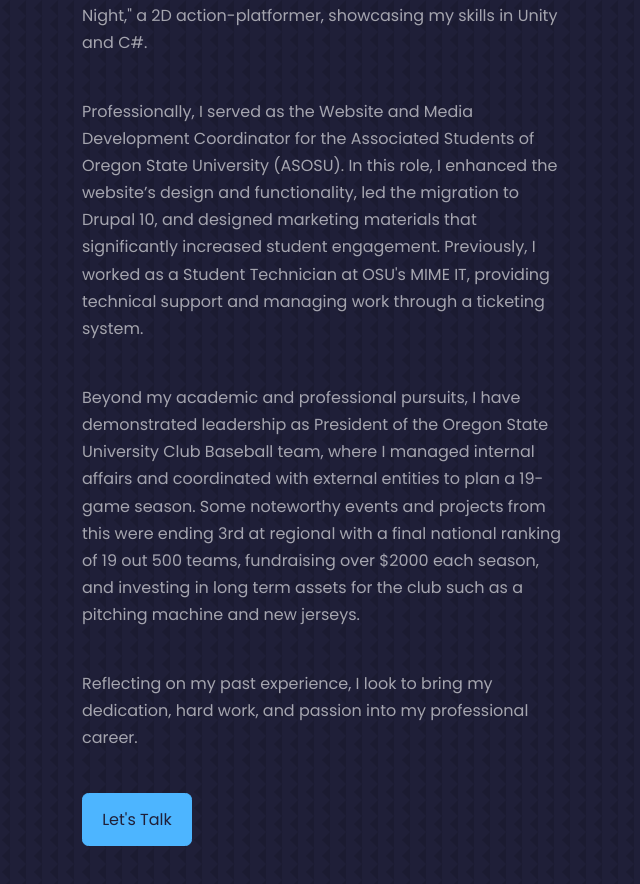
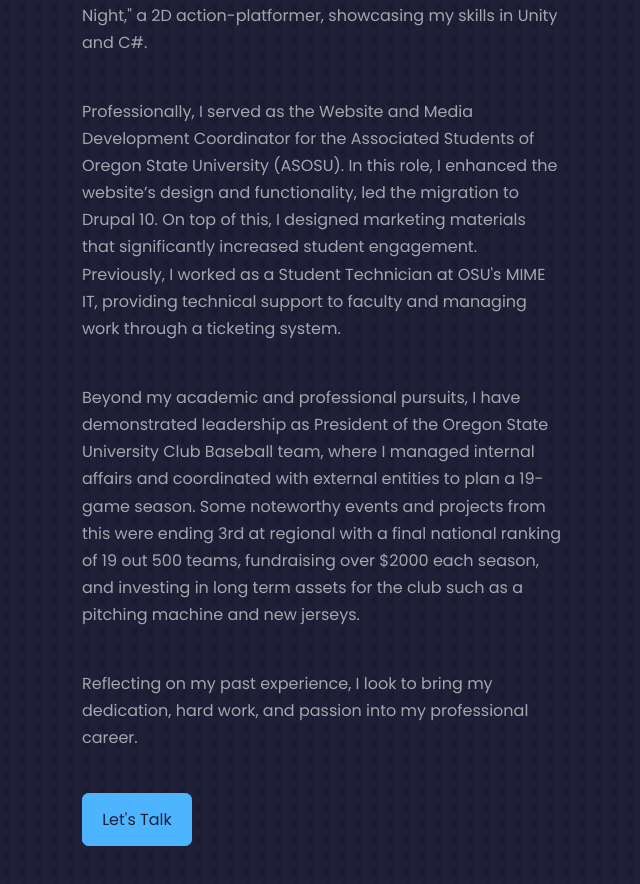
Before and after one commit to Gehrkej/JakeGehrke, a React (Create React App) app: page / in a window 1280 px wide. Shown: the part 1712-2596 px from the top of the page, without its empty margins (558-1198 px from the left). Built offline with nearby package versions, Linux system fonts and the light colour scheme.

Commit message:
Adjusted wording of copy

```diff
--- a/src/components/about/about.jsx
+++ b/src/components/about/about.jsx
@@ -55,9 +55,11 @@ const about = () => {
 
                         <p>Professionally, I served as the Website and Media Development Coordinator for the Associated
                             Students of Oregon State University (ASOSU). In this role, I enhanced the website’s design
-                            and functionality, led the migration to Drupal 10, and designed marketing materials that
+                            and functionality, led the migration to Drupal 10. On top of this, I designed marketing
+                            materials that
                             significantly increased student engagement. Previously, I worked as a Student Technician at
-                            OSU's MIME IT, providing technical support and managing work through a ticketing system.</p>
+                            OSU's MIME IT, providing technical support to faculty and managing work through a ticketing
+                            system.</p>
 
                         <p>Beyond my academic and professional pursuits, I have demonstrated leadership as President of
                             the Oregon State University Club Baseball team, where I managed internal affairs and
```
